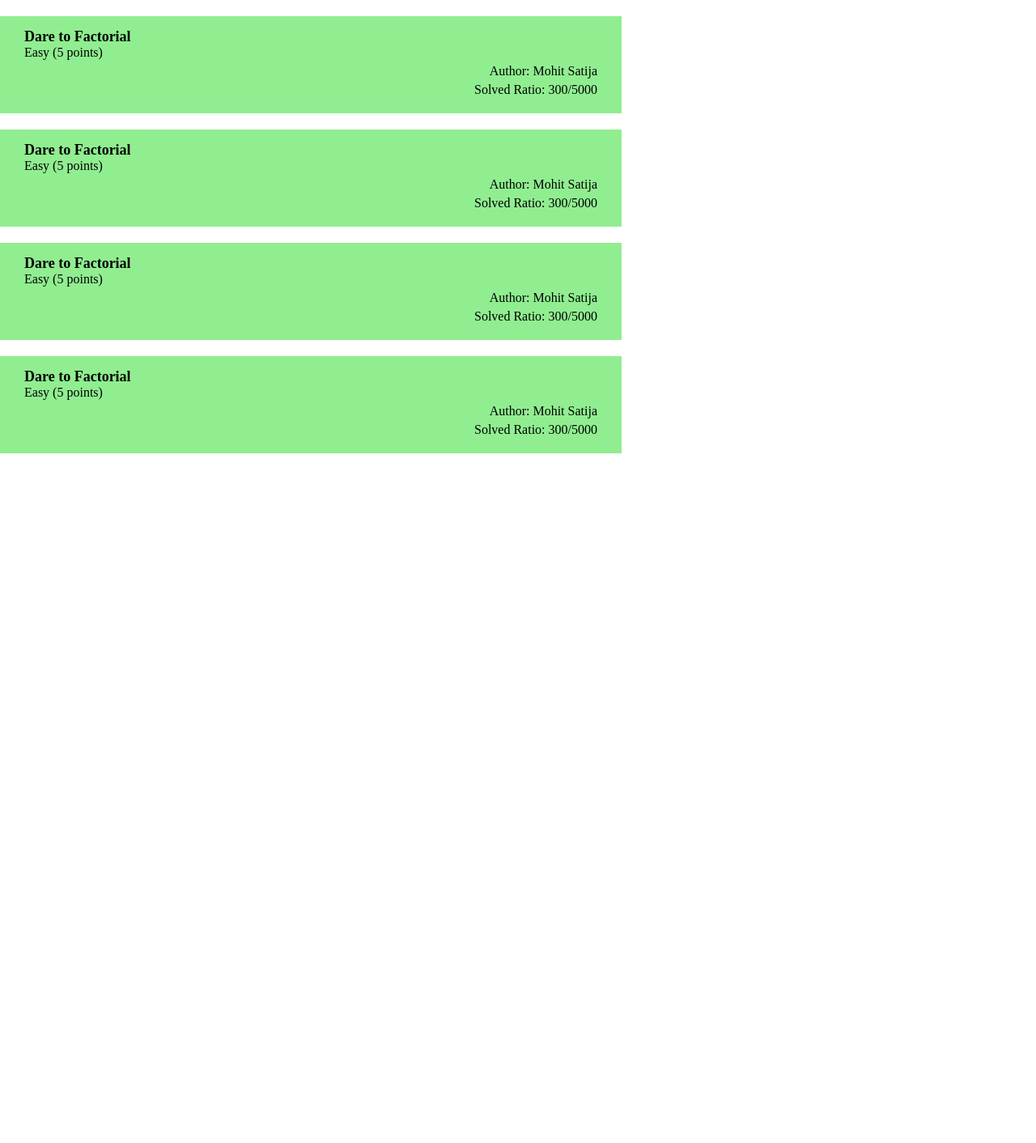
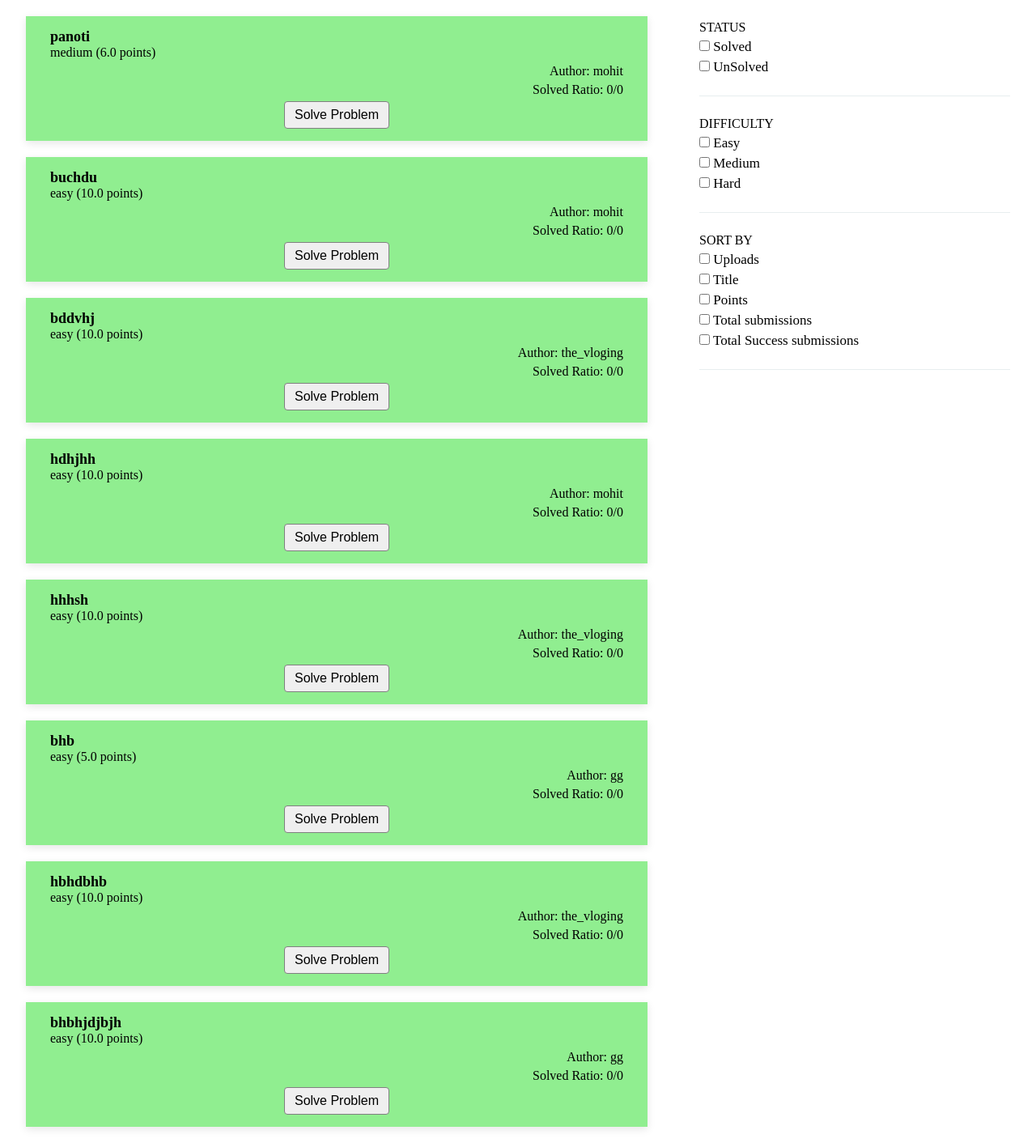
Before and after one commit to EH-GD-MOHIT21/Slabs, a Django app: page /problems in a window 1280 px wide. Shown: the whole page at 81% size. Before the commit the page ends 560 px from the top, so only its background shows below. Run offline with Django 4.2, Linux system fonts and the light colour scheme; data comes from the database, SQL or seed files in the repository; both versions use the stored data as it was after the commit; parts of the project's set-up code (start-up, migrations or seed data) failed here and were passed over.

Commit message:
problems and challenges page configs

```diff
--- a/mainAPP/templates/problems.html
+++ b/mainAPP/templates/problems.html
@@ -1,77 +1,61 @@
+{% load static %}
 <!DOCTYPE html>
 <html lang="en">
+
 <head>
   <meta charset="UTF-8" />
   <meta http-equiv="X-UA-Compatible" content="IE=edge" />
   <meta name="viewport" content="width=device-width, initial-scale=1.0" />
   <title>Problems @ CPWALA</title>
-    <style>
-      * {
-        margin: 0;
-        padding: 0;
-        box-sizing: border-box;
-      }
+  <link rel="stylesheet" href="{% static '/css/problems.css' %}">
+</head>
 
-      .problem_wrapper {
-        min-width: 600px;
-        max-width: 60%;
-      }
-
-      .problemcard {
-        width: 100%;
-        background: lightgreen;
-        margin: 20px auto;
-        padding: 15px 30px;
-        cursor: pointer;
-      }
-
-      .author,
-      .solvedratio {
-        text-align: right;
-        margin-top: 5px;
-        margin-bottom: 5px;
-      }
-
-      .problemcard .title {
-        font-size: 18px;
-        font-weight: bolder;
-      }
-    </style>
-  </head>
 <body>
   <div class="mainproblemcardwrapper">
-      <div class="uppercontainer"></div>
-      <div class="filters"></div>
-
     <div class="problem_wrapper">
-        <div class="problemcard">
-          <div class="title">Dare to Factorial</div>
-          <p class="additional_feature">Easy (5 points)</p>
-          <div class="author">Author: Mohit Satija</div>
-          <div class="solvedratio">Solved Ratio: 300/5000</div>
+      {% for problem in problems %}
+      <div class="problemcard" onclick="RenderProblem('{{problem.url}}')">
+        <div class="title">{{problem.title}}</div>
+        <p class="additional_feature">{{problem.difficulty}} ({{problem.points}} points)</p>
+        <div class="author">Author: {{problem.author.username}}</div>
+        <div class="solvedratio">Solved Ratio: {{problem.total_success_submissions}}/{{problem.total_submissions}}</div>
+        <button type="button" onclick="RenderProblem('{{problem.url}}')">Solve Problem</button>
       </div>
-
-        <div class="problemcard">
-          <div class="title">Dare to Factorial</div>
-          <p class="additional_feature">Easy (5 points)</p>
-          <div class="author">Author: Mohit Satija</div>
-          <div class="solvedratio">Solved Ratio: 300/5000</div>
+      {% endfor %}
     </div>
-
-        <div class="problemcard">
-          <div class="title">Dare to Factorial</div>
-          <p class="additional_feature">Easy (5 points)</p>
-          <div class="author">Author: Mohit Satija</div>
-          <div class="solvedratio">Solved Ratio: 300/5000</div>
+    <div class="filters">
+      <div class="filtercategory">
+        <div class="titlefiltercategory">STATUS</div>
+        <div class="detailfiltercategory">
+          <p><label for="solved_problems"><input type="checkbox" id="solved_problems"> Solved</label></p>
+          <p><label for="unsolved_problems"><input type="checkbox" id="unsolved_problems"> UnSolved</label></p>
         </div>
-
-        <div class="problemcard">
-          <div class="title">Dare to Factorial</div>
-          <p class="additional_feature">Easy (5 points)</p>
-          <div class="author">Author: Mohit Satija</div>
-          <div class="solvedratio">Solved Ratio: 300/5000</div>
+      </div>
+      <div class="filtercategory">
+        <div class="titlefiltercategory">DIFFICULTY</div>
+        <div class="detailfiltercategory">
+          <p><label for="easy_problems"><input type="checkbox" id="easy_problems"> Easy</label></p>
+          <p><label for="medium_problems"><input type="checkbox" id="medium_problems"> Medium</label></p>
+          <p><label for="hard_problems"><input type="checkbox" id="hard_problems"> Hard</label></p>
+        </div>
+      </div>
+      <div class="filtercategory">
+        <div class="titlefiltercategory">SORT BY</div>
+        <div class="detailfiltercategory">
+          <p><label for="default_problems"><input type="checkbox" id="default_problems"> Uploads</label></p>
+          <p><label for="title_problems"><input type="checkbox" id="title_problems"> Title</label></p>
+          <p><label for="points_problems"><input type="checkbox" id="points_problems"> Points</label></p>
+          <p><label for="submission_problems"><input type="checkbox" id="submission_problems"> Total submissions</label></p>
+          <p><label for="ssubmission_problems"><input type="checkbox" id="ssubmission_problems"> Total Success submissions</label></p>
+        </div>
       </div>
     </div>
   </div>
 </body>
+
 </html>
+<script>
+  function RenderProblem(url) {
+    window.open("/viewproblem/" + url, '_blank');
+  }
+</script>
--- a/mainAPP/views.py
+++ b/mainAPP/views.py
@@ -50,17 +50,22 @@ def SavePlayground(request):
 
 
 def RenderProblemPage(request):
-    return render(request, 'problems.html')
+    problems = Problem.objects.filter(published=True)[:]
+    return render(request, 'problems.html',{'problems':problems})
 
 
 def RenderProblemSolvePage(request, url, cid=None):
     if cid == None:
         problem = Problem.objects.get(url=url)
-        return render(request, 'problem_stat.html', {'problem': problem})
+        if problem.published:
+            return render(request, 'problem_stat.html', {'problem': problem})
+        return redirect('/problems')
     else:
-        print(cid)
+        challenge = Challenge.objects.get(id=int(cid))
         problem = Problem.objects.get(url=url)
-        return render(request, 'problem_stat.html', {'problem': problem})
+        if request.user in challenge.participates.all():
+            return render(request, 'problem_stat.html', {'problem': problem})
+        return redirect('/')
 
 
 class ExecuteCode(APIView):
--- /dev/null
+++ b/static/css/problems.css
@@ -0,0 +1,78 @@
+* {
+    margin: 0;
+    padding: 0;
+    box-sizing: border-box;
+}
+
+.problem_wrapper {
+    min-width: 600px;
+    max-width: 60%;
+    flex: 0.7;
+}
+
+.problemcard {
+    width: 100%;
+    background: lightgreen;
+    margin: 20px auto;
+    padding: 15px 30px;
+    cursor: pointer;
+    box-shadow: 0 3px 10px 0 rgb(0 0 0 / 10%);
+}
+
+.author,
+.solvedratio {
+    text-align: right;
+    margin-top: 5px;
+    margin-bottom: 5px;
+}
+
+.problemcard .title {
+    font-size: 18px;
+    font-weight: bolder;
+}
+
+.problemcard button{
+    display: block;
+    margin: auto;
+    cursor: pointer;
+    padding: 7px 12px;
+    border-radius: 4px;
+    border: 1px solid gray;
+    outline: none;
+    font-size: 16px;
+}
+
+.mainproblemcardwrapper{
+    display: flex;
+    justify-content: space-around;
+}
+
+.filters{
+    flex: 0.3;
+    user-select: none;
+}
+
+.filtercategory{
+    border-bottom: 1px solid #e7eeef;
+    padding: 20px 0;
+}
+
+.titlefiltercategory{
+    margin-top: 5px;
+    margin-bottom: 5px;
+}
+
+.detailfiltercategory{
+    margin-top: 5px;
+    margin-bottom: 5px;
+    font-size: 17px;
+}
+
+.detailfiltercategory p{
+    margin-top: 5px;
+    margin-bottom: 5px;
+}
+
+.detailfiltercategory p label{
+    cursor: pointer;
+}
```
Also changed, not shown: db.sqlite3, 1 other file. Lines whose indentation alone changed are shown as unchanged.
